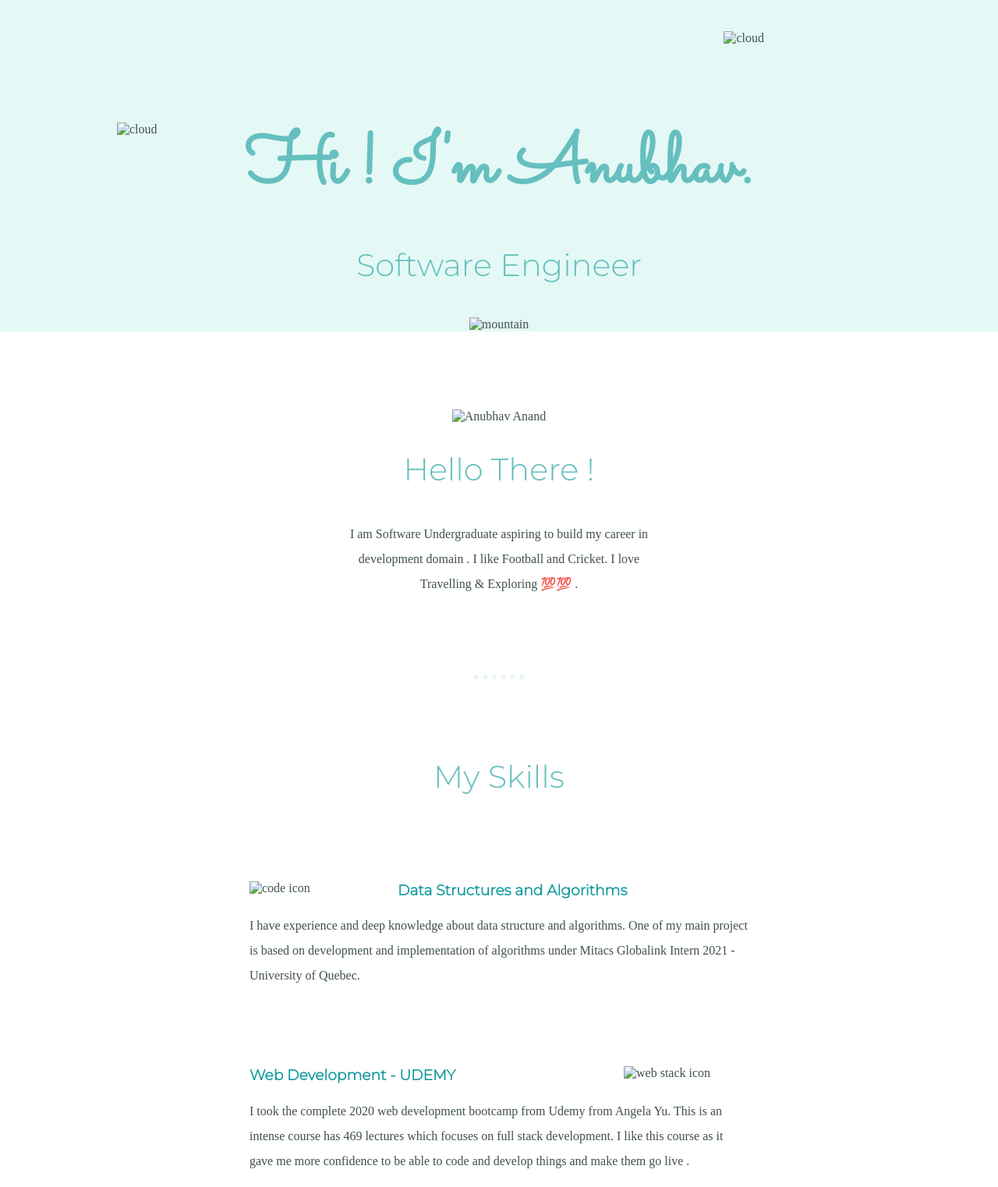
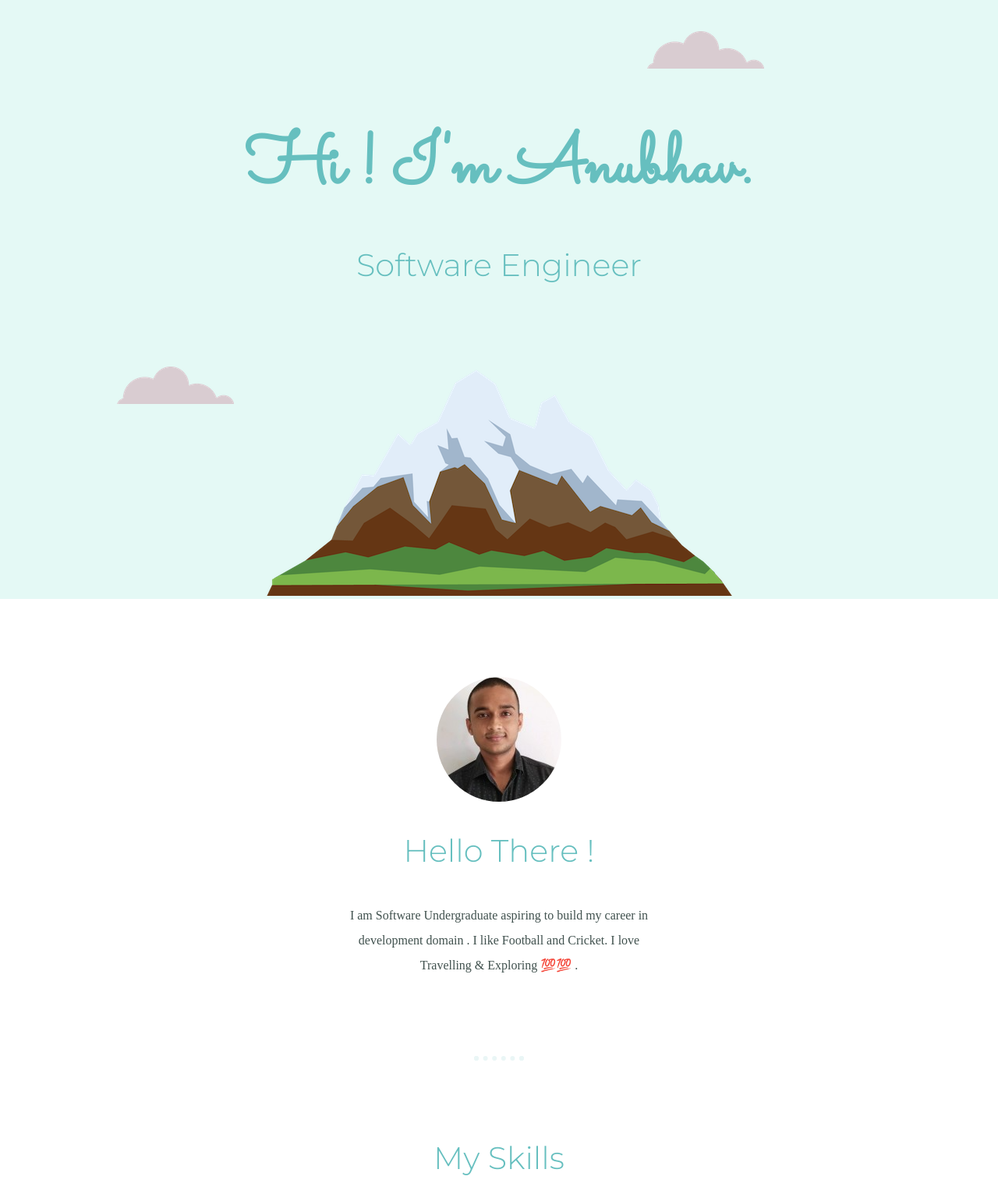
Before and after one commit to Anubhav1000/Anubhav-Anand, a plain HTML site: page index.html in a window 1280 px wide. Shown: the top 1522 px of the page at 78% size. Drawn offline with Linux system fonts and the light colour scheme.

Commit message:
Update index.html

```diff
--- a/index.html
+++ b/index.html
@@ -6,21 +6,21 @@
     <title>Anubhav Anand</title>
     <link rel="stylesheet" href="styles.css" />
 
-    <link rel="icon" href="css/favicon.ico" />
+    <link rel="icon" href="favicon.ico" />
     <link href="https://fonts.googleapis.com/css2?family=Merriweather+Sans&family=Montserrat:wght@300&family=Sacramento&display=swap" rel="stylesheet">
     <!-- https://www.favicon.cc/  drew the animation and download -->
   </head>
   <body>
     <div class="top-container">
-      <img class="top-cloud" src="images/cloud.png" alt="cloud" />
+      <img class="top-cloud" src="cloud.png" alt="cloud" />
       <h1>Hi ! I'm Anubhav.</h1>
       <h2>Software Engineer</h2>
-      <img class="bottom-cloud" src="images/cloud.png" alt="cloud" />
-      <img src="images/mountain.png" alt="mountain" />
+      <img class="bottom-cloud" src="cloud.png" alt="cloud" />
+      <img src="mountain.png" alt="mountain" />
     </div>
     <div class="middle-container">
       <div class="profile">
-        <img src="images/profile-pic.png" alt="Anubhav Anand"/>
+        <img src="profile-pic.png" alt="Anubhav Anand"/>
         <h2>Hello There !</h2>
         <p class ="intro">
           I am Software Undergraduate aspiring to build my
@@ -32,7 +32,7 @@
       <div class="skills">
         <h2>My Skills</h2>
         <div class="skill-row">
-          <img class="code-icon" src="images/code.png" alt="code icon" />
+          <img class="code-icon" src="code.png" alt="code icon" />
           <h3>Data Structures and Algorithms</h3>
           <p>
             I have experience and deep knowledge about data structure and
@@ -42,7 +42,7 @@
           </p>
         </div>
         <div class="skill-row">
-          <img class="web-icon" src="images/layout.png" alt="web stack icon" />
+          <img class="web-icon" src="layout.png" alt="web stack icon" />
           <h3>Web Development - UDEMY</h3>
           <p>
             I took the complete 2020 web development bootcamp from Udemy from
```
